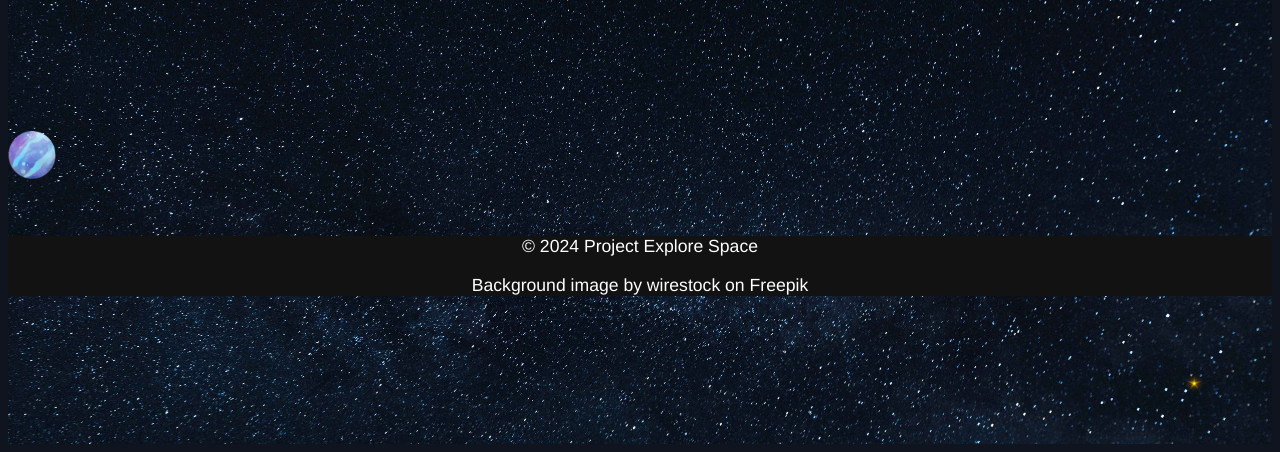
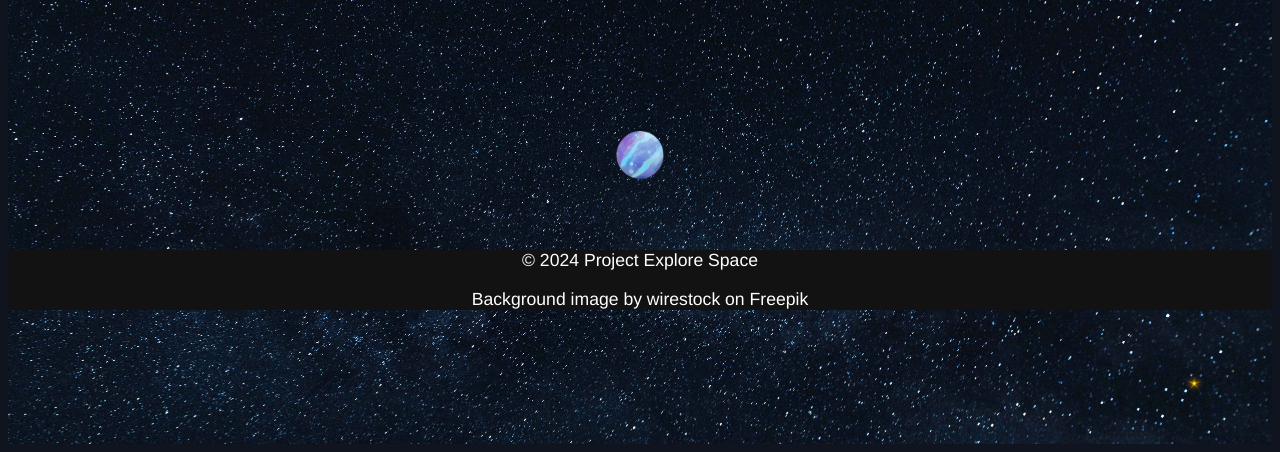
Before and after one commit to mica-soderlund/dt211g-projekt, a website built with Parcel: page src/about.html in a window 1280 px wide. Shown: the part 364-816 px from the top of the page. Built offline with nearby package versions, Linux system fonts and the light colour scheme; no server answers.

Commit message:
animation planet klar

```diff
--- a/src/about.html
+++ b/src/about.html
@@ -57,10 +57,11 @@
             <div id="apod-content"></div>
         </section>
     </div>
-    </main>
     <br><br><br>
-    <img src="/bilder/planet.ico" class="XX" alt="Spinning planet">
+    <!--ANIMATION ROTERANDE PLANET-->
+    <img src="/bilder/planet.ico" class="imageRotateHorizontal" alt="Spinning planet">
     <br><br><br>
+</main>
     <footer>
         <p>© 2024 Project Explore Space </p>
         <p>Background image by wirestock on <a href="https://www.freepik.com"> Freepik</a>
--- a/src/css/_layout.scss
+++ b/src/css/_layout.scss
@@ -228,6 +228,11 @@ h2 {
       }
 
 
+      .imageRotateHorizontal {
+        display: block;
+        margin: auto;
+        position: relative;
+      }
 
 
 
```
Also changed, not shown: src/index.html (+2 -1 lines).
